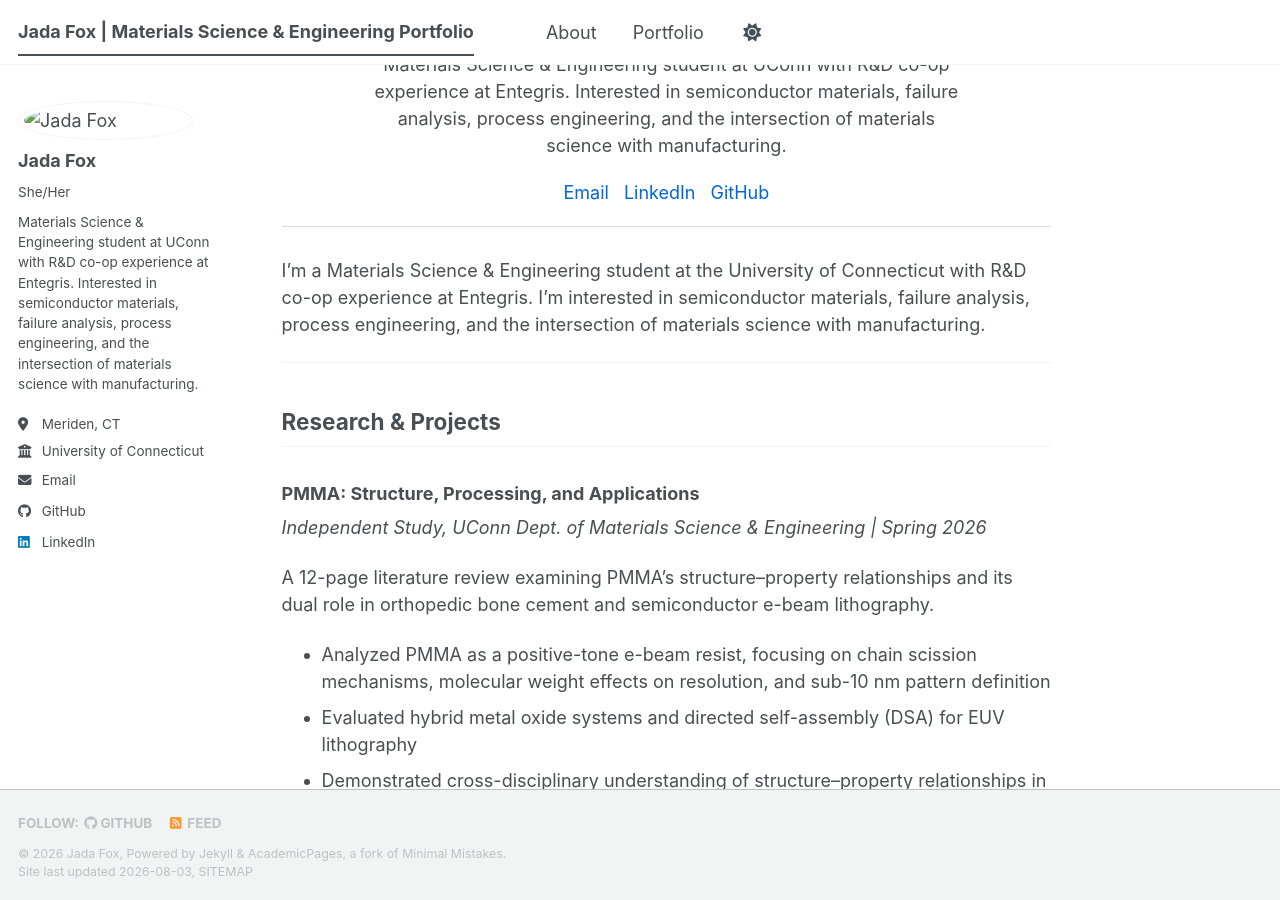
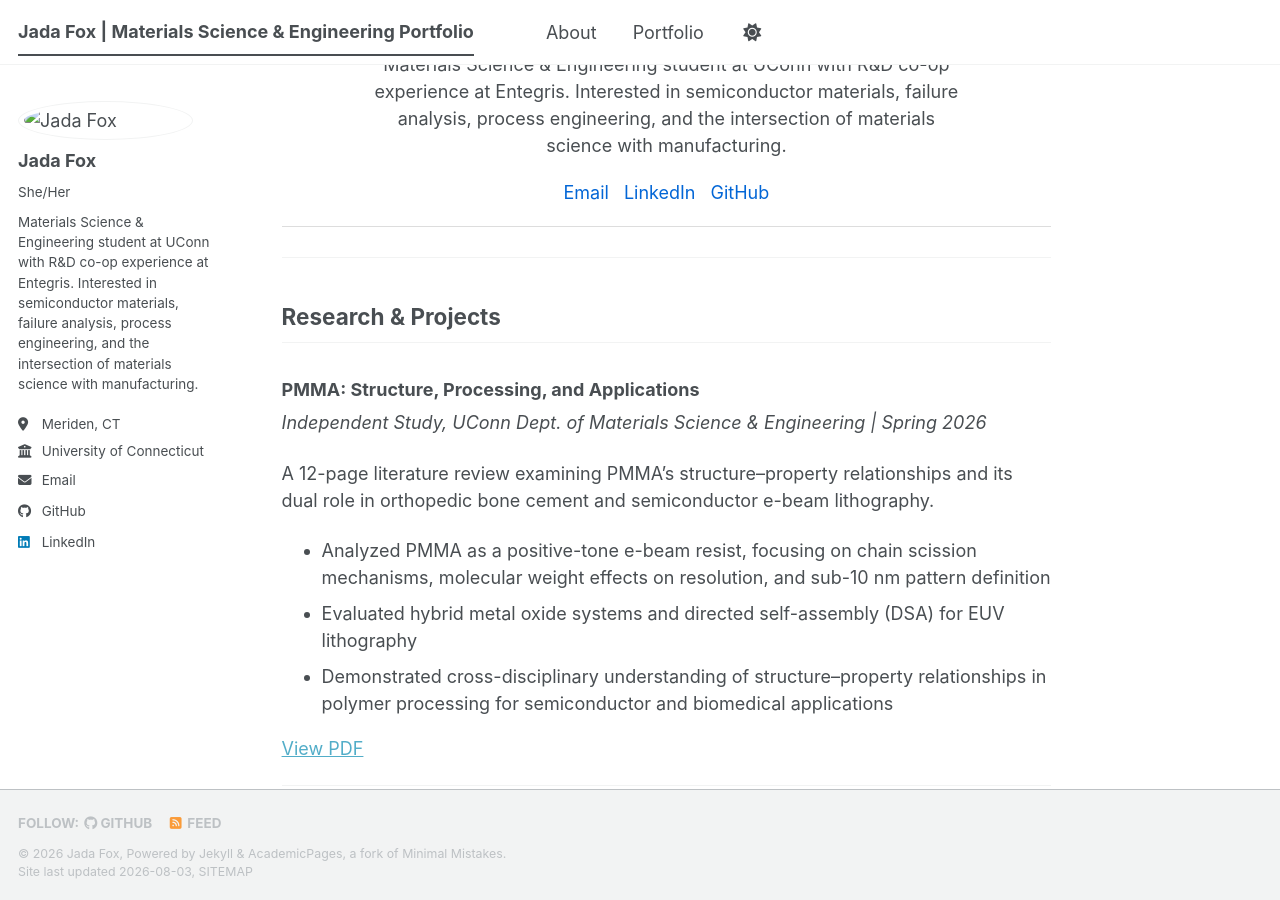
Before and after one commit to FoxJada/FoxJada.github.io, a Jekyll site: the page built from _pages/about.md, in a window 1280 px wide and 900 px high, scrolled down 360 px. Built offline with Jekyll 4.4.1, drawn with Linux system fonts in a browser that asks for light colours; a style sheet for code colours, icons or effects is not loaded.

Commit message:
Update about.md

```diff
--- a/_pages/about.md
+++ b/_pages/about.md
@@ -21,8 +21,6 @@ permalink: /
         <a href="https://github.com/FoxJada" target="_blank" style="text-decoration: none; color: #0366d6;">GitHub</a>
     </div>
 </div>
-
-I'm a Materials Science & Engineering student at the University of Connecticut with R&D co-op experience at Entegris. I'm interested in semiconductor materials, failure analysis, process engineering, and the intersection of materials science with manufacturing.
 
 ---
 
```
